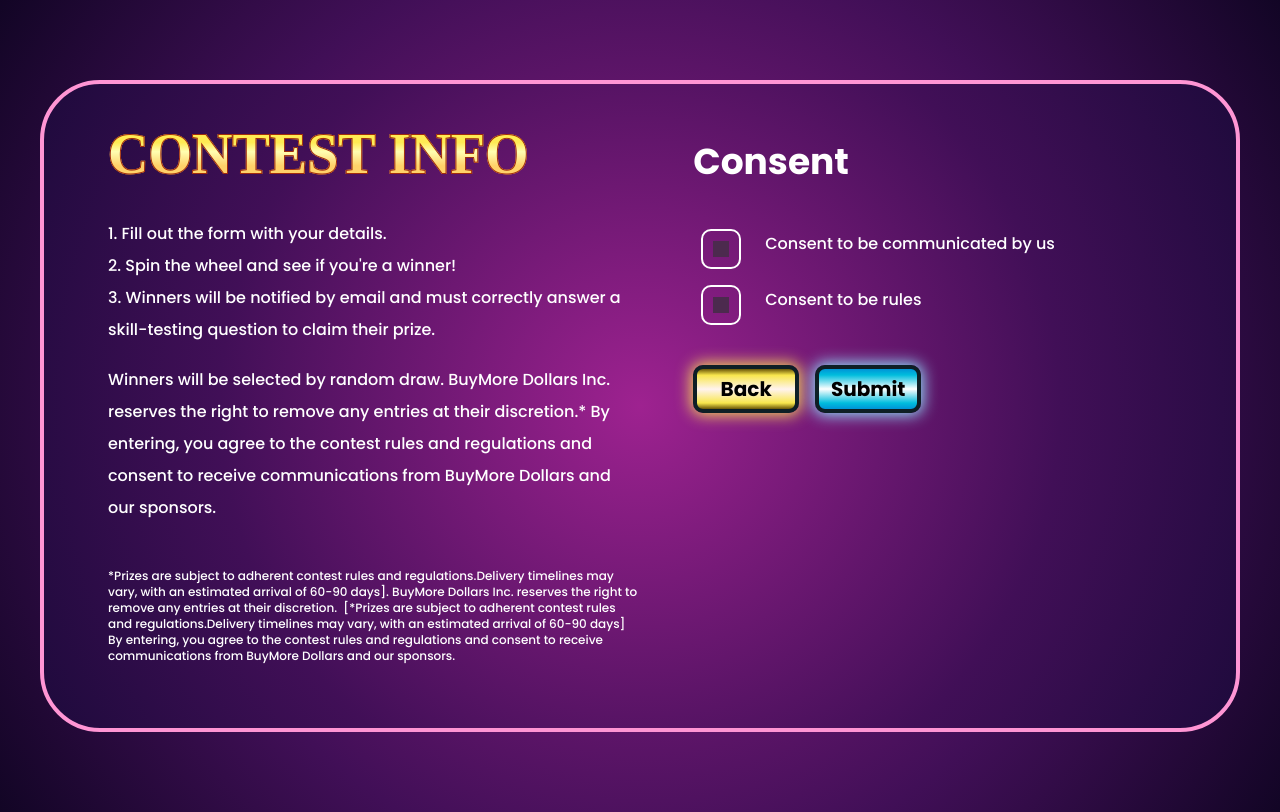
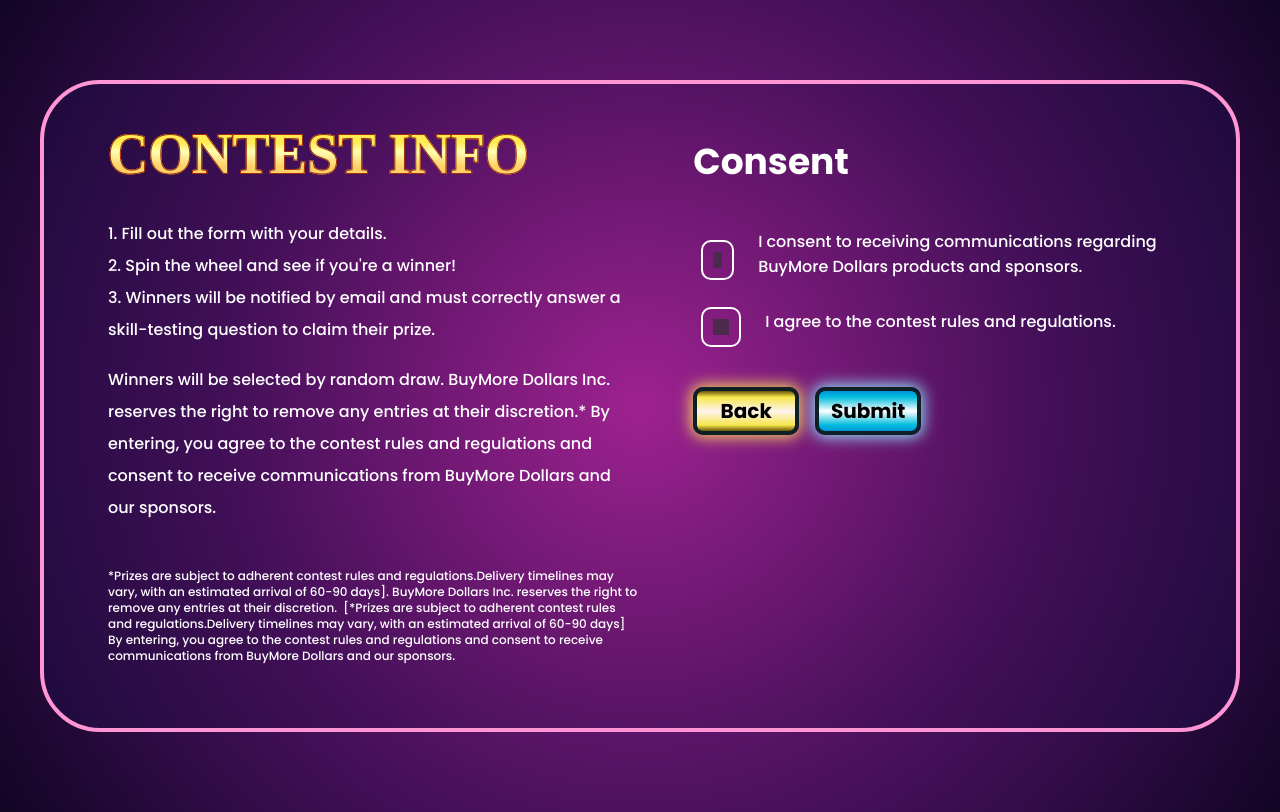
Before and after one commit to JacobSkraps/spinwin, a Next.js app: page /form/consentForm in a window 1280 px wide. Built offline with nearby package versions, Linux system fonts and the light colour scheme.

Commit message:
The form elements are too large

```diff
--- a/src/app/(pages)/form/consentForm/page.jsx
+++ b/src/app/(pages)/form/consentForm/page.jsx
@@ -5,6 +5,7 @@
 import { getFirestore, collection, addDoc } from 'firebase/firestore';
 
 import Link from 'next/link'
+import legalPage from '../legalPage/page';
 
 // Your web app's Firebase configuration
 const firebaseConfig = {
@@ -190,7 +191,7 @@
                 <div className='formCheck'>
                     <input name="consentCommunications" type="checkbox" id="consentCommunications" className='consentBox' value="yes" required />
                     <span className='checkmark'></span>
-                    <label htmlFor="consentCommunications" className='formLabel'>Consent to be communicated by us</ label>
+                    <label htmlFor="consentCommunications" className='formLabel'>I consent to receiving communications regarding BuyMore Dollars products and sponsors.</ label>
                     <div className='formErrorBar formErrorCheck'>
                         <p className='formErrorMessage'>
                         *Consent is required.
@@ -200,7 +201,7 @@
                 <div className='formCheck'>
                     <input name="consentRules" type="checkbox" id="consentRules" className='consentBox'  value="yes" required />
                     <span className='checkmark'></span>
-                    <label htmlFor="consentRules" className='formLabel'>Consent to be rules</ label>
+                    <label htmlFor="consentRules" className='formLabel'>I agree to the contest <Link href="./legalPage">rules and regulations.</Link></ label>
                     <div className='formErrorBar formErrorCheck'>
                         <p className='formErrorMessage'>
                         *Consent is required.
--- a/src/app/(pages)/form/guardianForm/page.jsx
+++ b/src/app/(pages)/form/guardianForm/page.jsx
@@ -115,7 +115,7 @@
 
         <div className='formElement formWide'>
           <label htmlFor="birthday" className='formLabel'>Date of Birth</ label>
-          <input name="birthday" type="date" placeholder="Birthday" id="birthday" required />
+          <input name="birthday" type="date" placeholder="Birthday" id="birthday" className='formWide' required />
           <div className='formErrorBar'>
                 <p className='formErrorMessage'>
                 *Date of Birth is required<br/>
```
